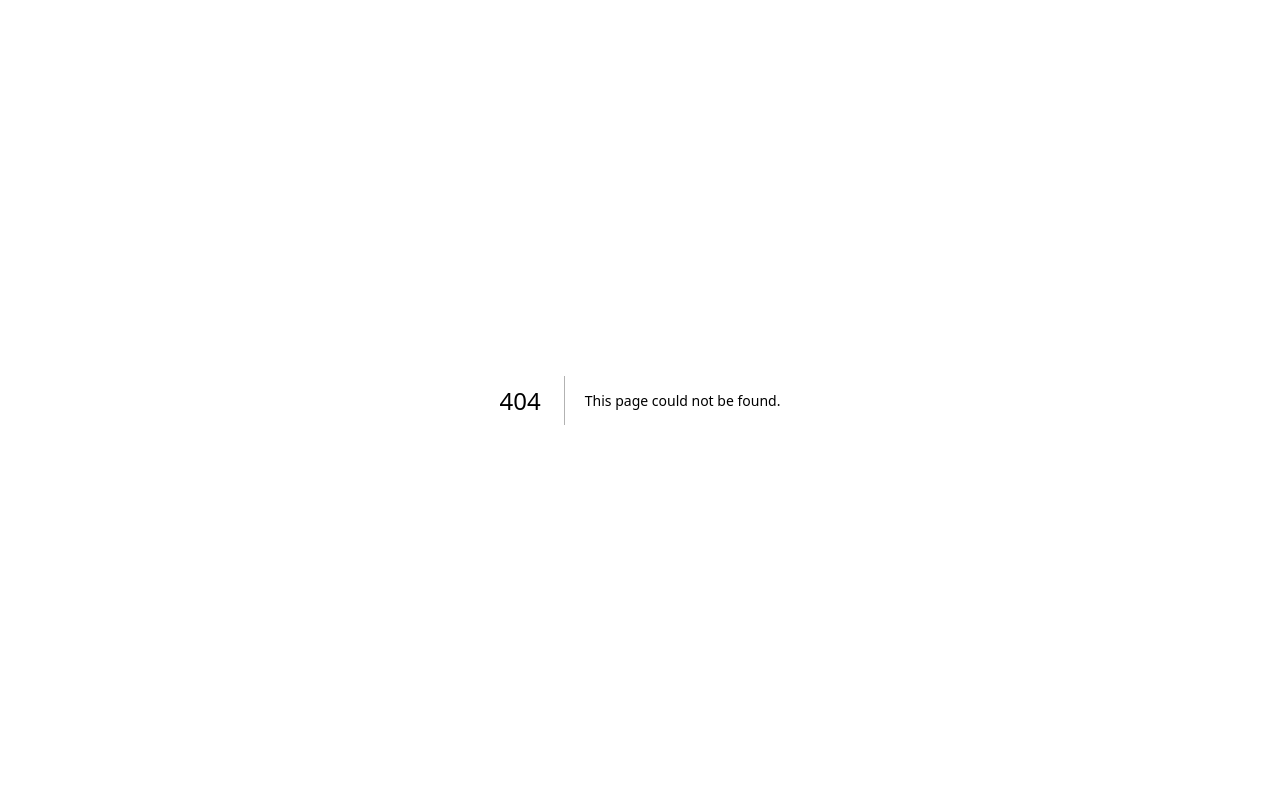
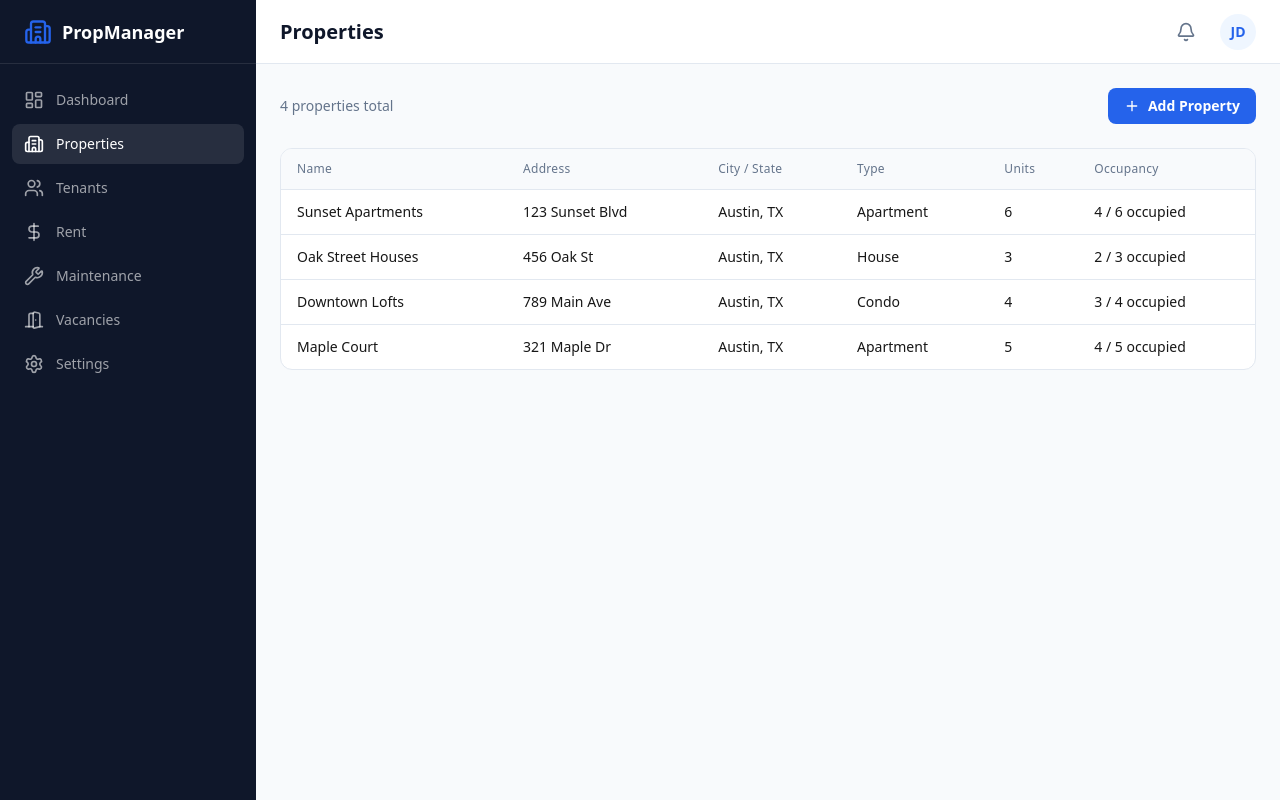
Before and after one commit to NowaisirAlam/rental-management, a Next.js app: page /landlord/properties in a window 1280 px wide. Before the commit this address had no page. Built offline with nearby package versions, Linux system fonts and the light colour scheme.

Commit message:
feat:lanlord propertires

```diff
--- /dev/null
+++ b/src/app/(landlord)/landlord/properties/page.tsx
@@ -0,0 +1,49 @@
+import { Plus } from "lucide-react";
+import { TopBar } from "@/components/landlord/topbar";
+import { DataTable } from "@/components/landlord/data-table";
+import { mockProperties } from "@/lib/mock/landlord";
+
+const columns = [
+  { key: "name", label: "Name" },
+  { key: "address", label: "Address" },
+  { key: "location", label: "City / State" },
+  { key: "type", label: "Type" },
+  { key: "totalUnits", label: "Units" },
+  { key: "occupancy", label: "Occupancy" },
+];
+
+export default function PropertiesPage() {
+  // TODO: Fetch from API instead of mock data
+  const rows = mockProperties.map((p) => {
+    const occupied = p.units.filter((u) => u.isOccupied).length;
+    return {
+      id: p.id,
+      name: p.name,
+      address: p.address,
+      location: `${p.city}, ${p.state}`,
+      type: p.type.charAt(0) + p.type.slice(1).toLowerCase(),
+      totalUnits: p.units.length,
+      occupancy: `${occupied} / ${p.units.length} occupied`,
+    };
+  });
+
+  return (
+    <>
+      <TopBar title="Properties" />
+      <main className="p-6">
+        <div className="mb-6 flex items-center justify-between">
+          <p className="text-sm text-muted">
+            {mockProperties.length} properties total
+          </p>
+          {/* TODO: Open add-property modal or route */}
+          <button className="flex items-center gap-2 rounded-lg bg-primary px-4 py-2 text-sm font-semibold text-white transition hover:bg-primary-dark">
+            <Plus className="h-4 w-4" />
+            Add Property
+          </button>
+        </div>
+
+        <DataTable columns={columns} data={rows} />
+      </main>
+    </>
+  );
+}
```
